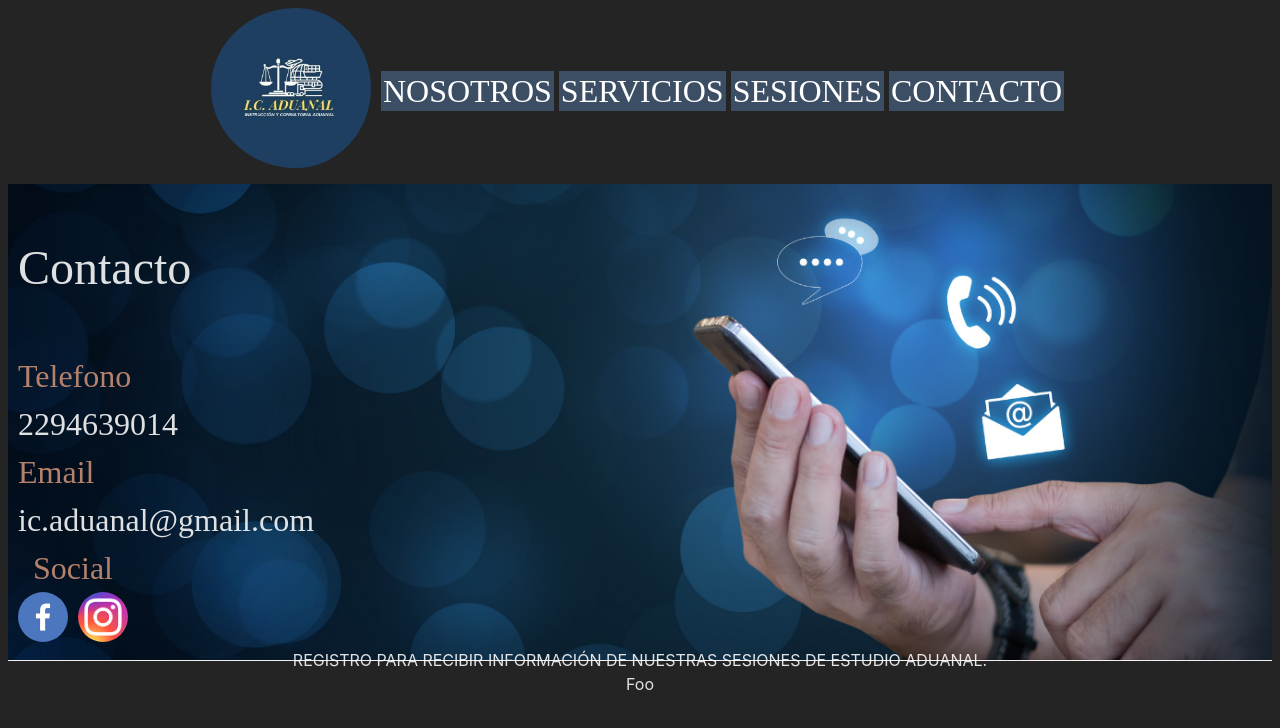
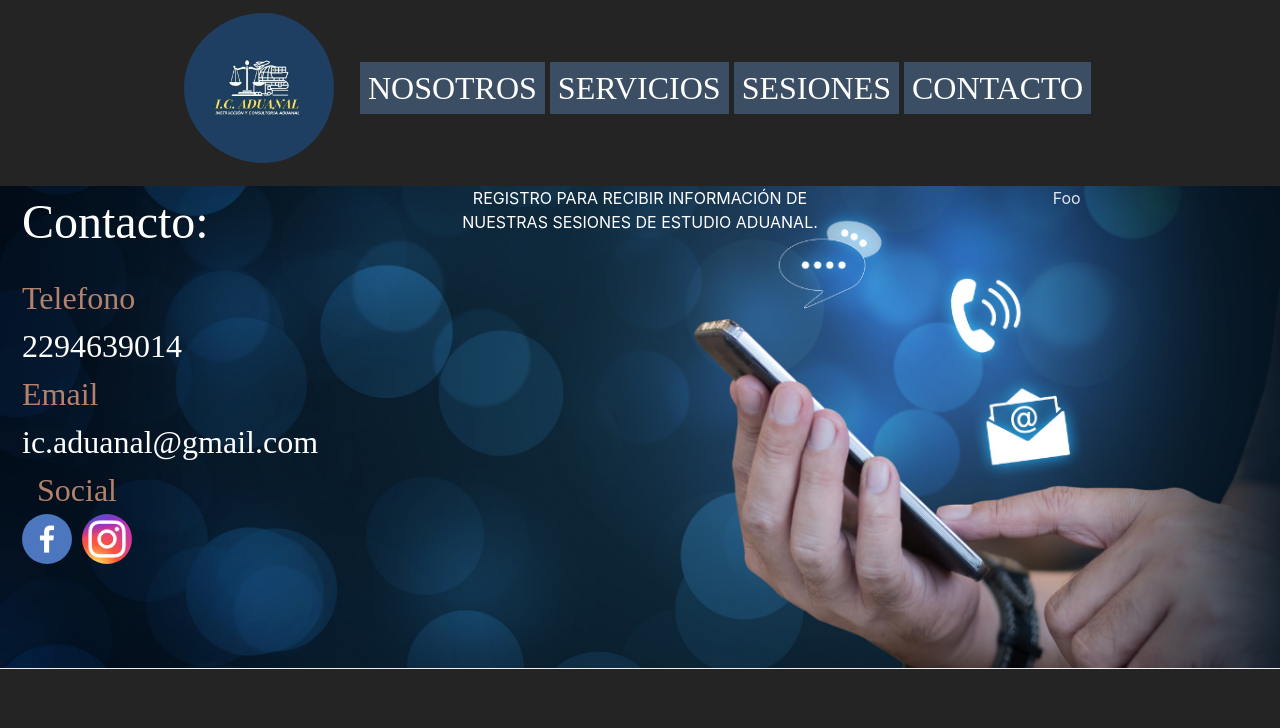
Before and after one commit to Darkk3n/CustomsConsultancy, a React (Vite) app in the folder CustomsConsultancy.Web/: page /contact in a window 1280 px wide. Shown: the top 728 px of the page. Built offline with nearby package versions, Linux system fonts and the light colour scheme; a web font is replaced by a local one.

Commit message:
Adapted Bootstrap properly

```diff
--- a/CustomsConsultancy.Web/src/App.css
+++ b/CustomsConsultancy.Web/src/App.css
@@ -3,6 +3,24 @@
    margin: 0 auto;
    text-align: center;
    height: 100vh;
+   background-color: #242424;
+   color: rgba(255, 255, 255, 0.87);
+ }
+
+ body {
+   font-family: Inter, system-ui, Avenir, Helvetica, Arial, sans-serif;
+   line-height: 1.5;
+   font-weight: 400;
+
+   color-scheme: light dark;
+   color: rgba(255, 255, 255, 0.87);
+   background-color: #242424;
+
+   font-synthesis: none;
+   text-rendering: optimizeLegibility;
+   -webkit-font-smoothing: antialiased;
+   -moz-osx-font-smoothing: grayscale;
+   -webkit-text-size-adjust: 100%;
  }
 
  /*
--- a/CustomsConsultancy.Web/src/components/Contact.css
+++ b/CustomsConsultancy.Web/src/components/Contact.css
@@ -19,6 +19,7 @@
    font-family: 'Abhaya Libre', serif;
    font-size: 3rem;
    padding-left: 10px;
+   color: white
 }
 
 .data-header {
@@ -34,6 +35,7 @@
    font-family: 'Abhaya Libre', serif;
    font-size: 2rem;
    padding-left: 10px;
+   color: white;
 }
 
 .social-logo {
--- a/CustomsConsultancy.Web/src/components/Contact.tsx
+++ b/CustomsConsultancy.Web/src/components/Contact.tsx
@@ -1,14 +1,14 @@
-import { Col, Image, Row } from 'react-bootstrap'
+import { Col, Container, Image, Row } from 'react-bootstrap'
 import { NavLink } from 'react-router-dom'
 import './Contact.css'
 
 export const Contact = () => {
    return (
-      <div className="background-contact">
+      <Container fluid className='background-contact'>
          <Row>
-            <Col md={4}>
+            <Col md>
                <div className='contact-info'>
-                  <p className='contact-info-header'>Contacto</p>
+                  <p className='contact-info-header'>Contacto:</p>
                   <p className='data-header'>Telefono</p>
                   <p className='data-info'>2294639014</p>
                </div>
@@ -28,11 +28,11 @@ export const Contact = () => {
                   </div>
                </div>
             </Col>
-            <Col md={4}>
+            <Col md style={{ color: 'white' }}>
                REGISTRO PARA RECIBIR INFORMACIÓN DE NUESTRAS SESIONES DE ESTUDIO ADUANAL.
             </Col>
-            <Col md={4}>Foo</Col>
+            <Col md>Foo</Col>
          </Row>
-      </div >
+      </Container>
    )
 }
--- a/CustomsConsultancy.Web/src/components/Title.tsx
+++ b/CustomsConsultancy.Web/src/components/Title.tsx
@@ -6,7 +6,7 @@ import './Title.css';
 export const Title = () => {
    return (
       <>
-         <Navbar expand="lg" className="bg-body-tertiary" style={{ display: 'flex', flexDirection: 'row', alignItems: 'center', justifyContent: 'center', marginBottom: '10px' }}>
+         <Navbar expand="lg" style={{ display: 'flex', flexDirection: 'row', alignItems: 'center', justifyContent: 'center', marginBottom: '10px' }}>
             <Navbar.Brand href='/'>
                <Image src='src/assets/img/Logo.jpeg' alt='Logo' style={{ borderRadius: '50%', width: '10rem', paddingRight: '10px' }} />
             </Navbar.Brand>
--- a/CustomsConsultancy.Web/src/index.css
+++ b/CustomsConsultancy.Web/src/index.css
@@ -1,4 +1,4 @@
- :root {
+ /* :root {
    font-family: Inter, system-ui, Avenir, Helvetica, Arial, sans-serif;
    line-height: 1.5;
    font-weight: 400;
@@ -12,7 +12,7 @@
    -webkit-font-smoothing: antialiased;
    -moz-osx-font-smoothing: grayscale;
    -webkit-text-size-adjust: 100%;
- }
+ } */
 
  /*
 a {
```
Also changed, not shown: CustomsConsultancy.Web/src/App.tsx (+4 -4 lines).
